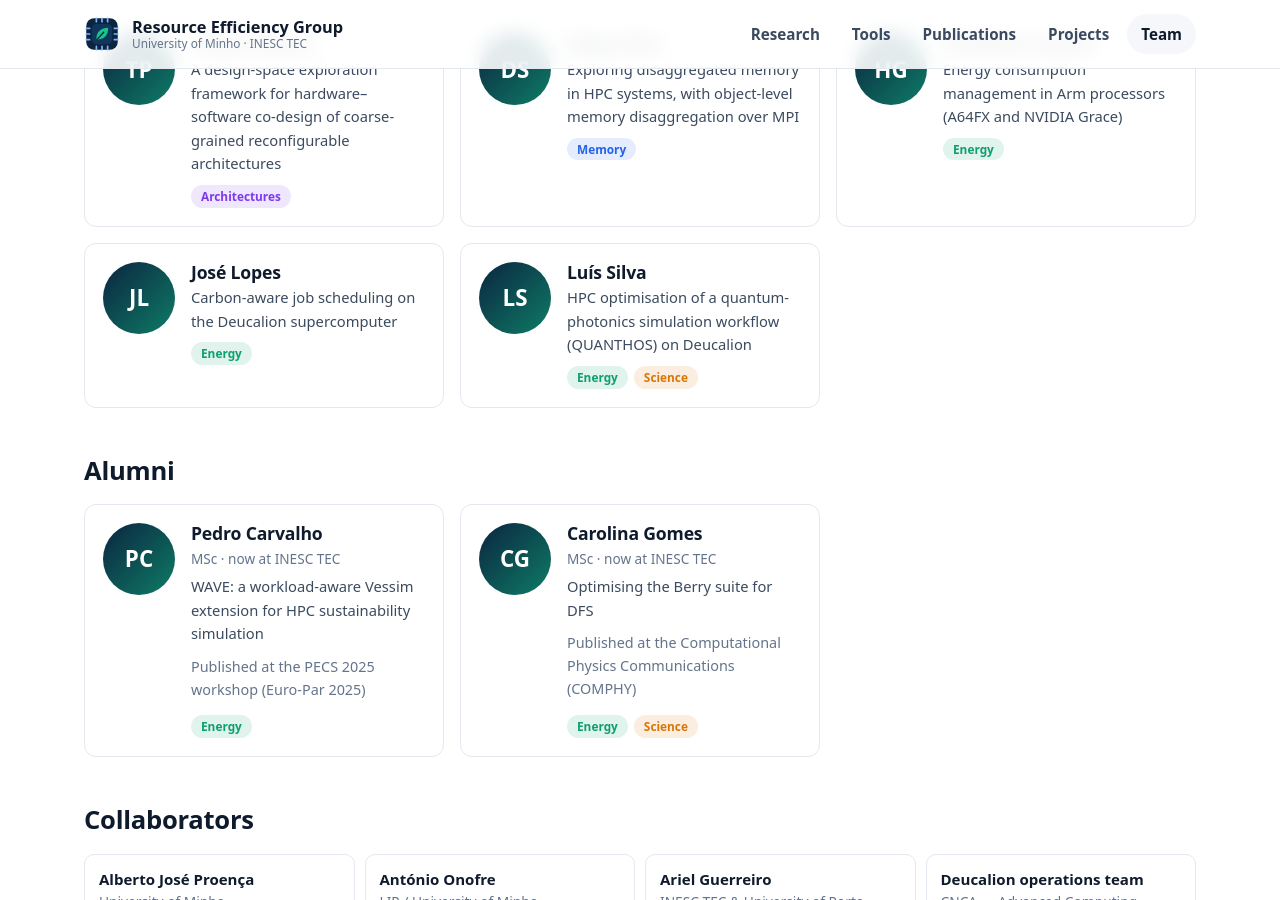
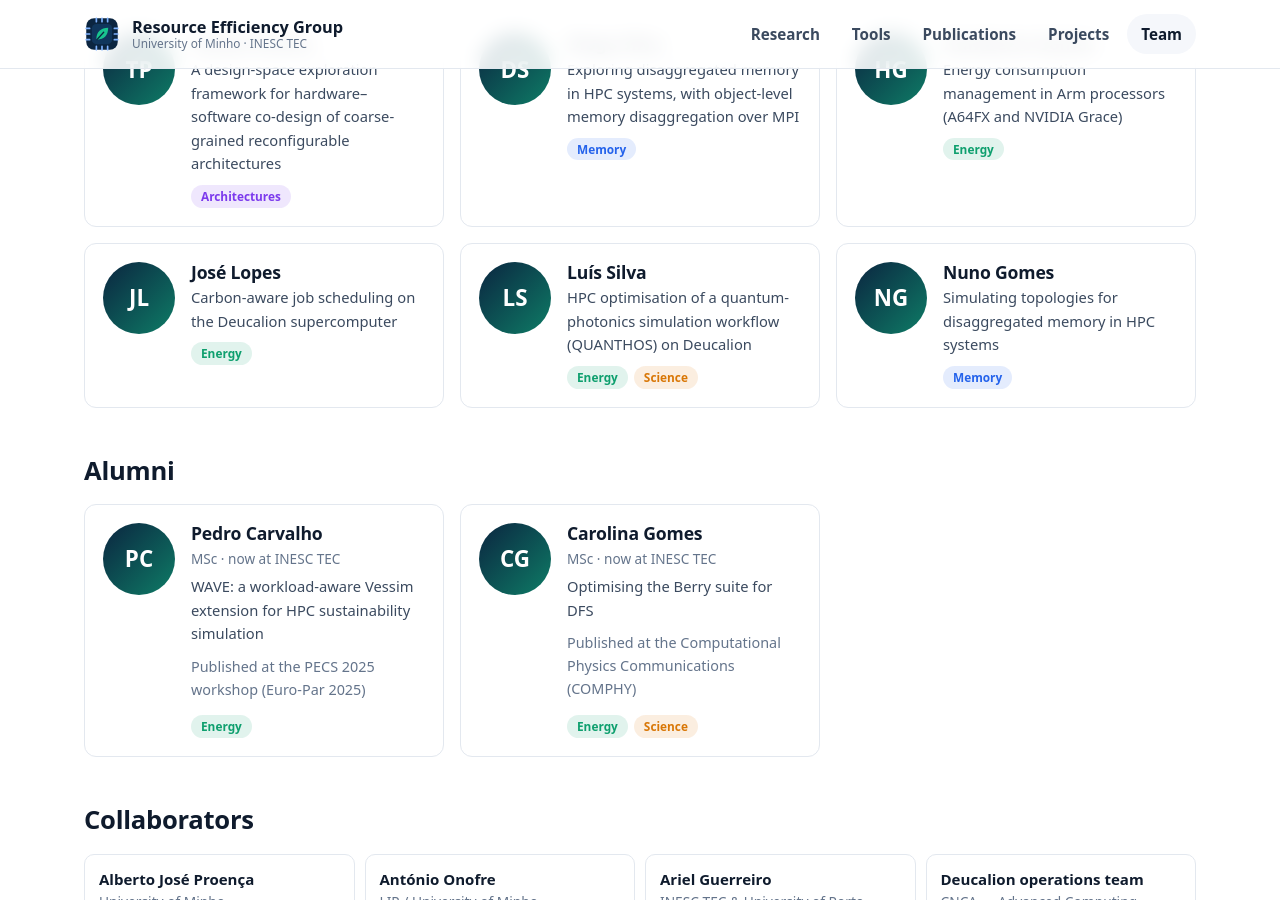
Before and after one commit to Resource-Efficiency-Group/resource-efficiency-group.github.io, a Jekyll site: the page built from team.html, in a window 1280 px wide and 900 px high, scrolled down 1132 px. Built offline with Jekyll 4.4.1, drawn with Linux system fonts in a browser that asks for light colours.

Commit message:
Update team.yml

```diff
--- a/_data/team.yml
+++ b/_data/team.yml
@@ -50,6 +50,10 @@ msc:
     topic: HPC optimisation of a quantum-photonics simulation workflow (QUANTHOS) on Deucalion
     lines: [energy, science]
     photo: ""
+  - name: Nuno Gomes
+    topic: Simulating topologies for disaggregated memory in HPC systems
+    lines: [memory]
+    photo: ""
 
 alumni:
   - name: Pedro Carvalho
```
